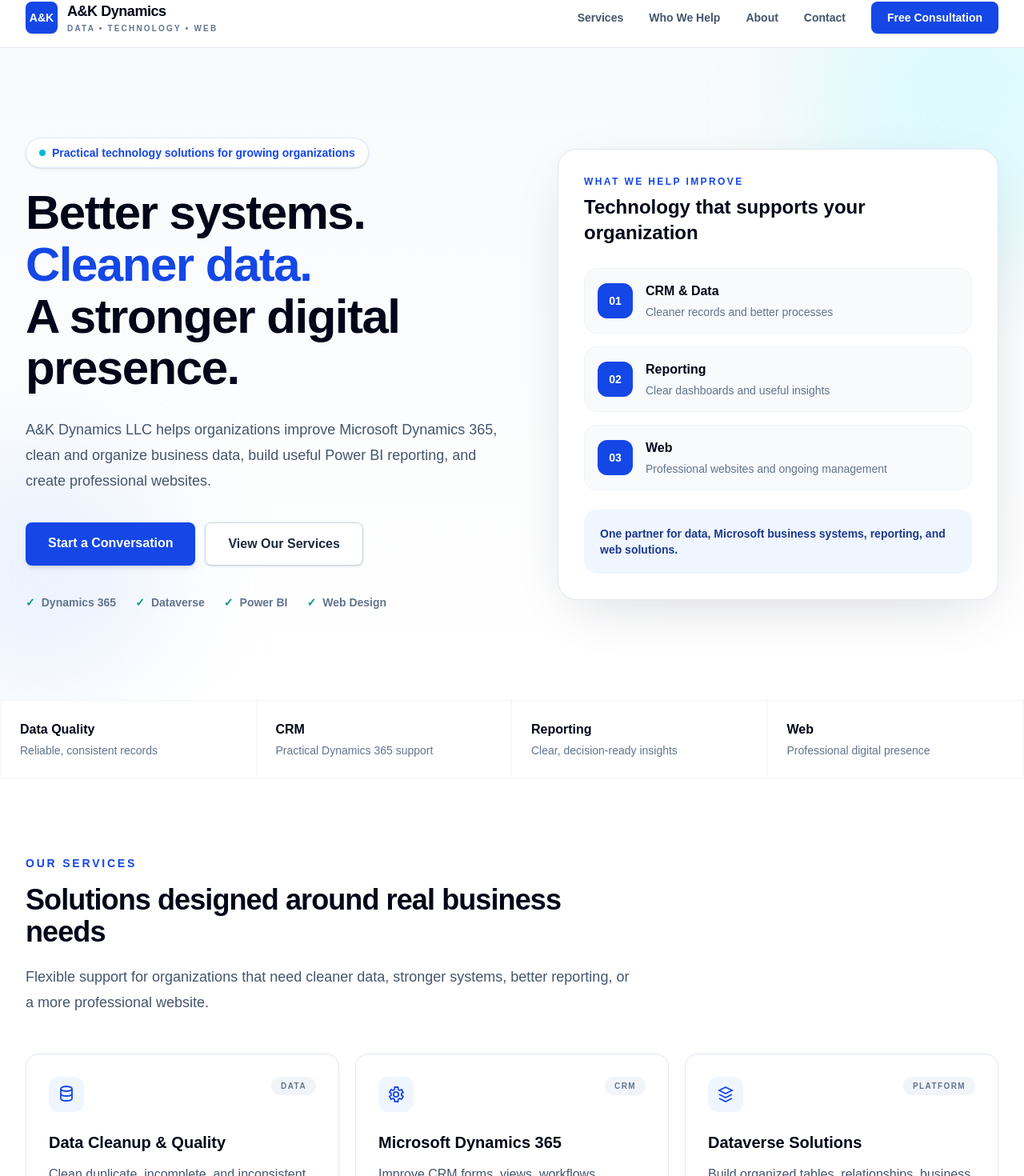
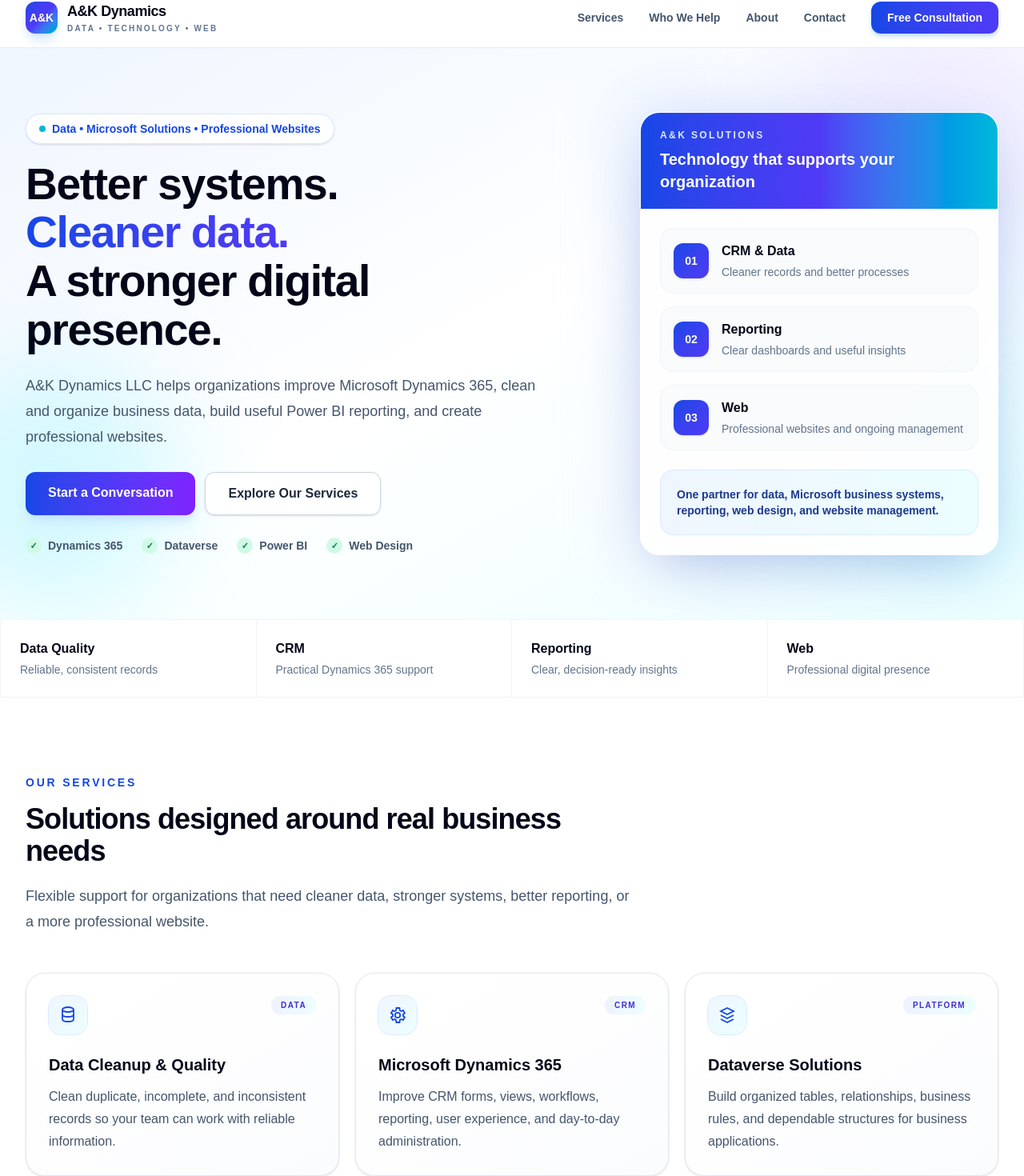
Before and after one commit to kaybim33/ak-dynamics, a Next.js app: page / in a window 1280 px wide. Shown: the part 16-1486 px from the top of the page at 80% size. Built offline with nearby package versions, Linux system fonts and the light colour scheme.

Commit message:
Improve A&K Dynamics website design and colors

```diff
--- a/app/page.tsx
+++ b/app/page.tsx
@@ -122,7 +122,7 @@ export default function Home() {
       <header className="sticky top-0 z-50 border-b border-slate-200/80 bg-white/95 backdrop-blur">
         <div className="mx-auto flex max-w-7xl items-center justify-between px-6 py-4 lg:px-8">
           <a href="#" className="flex items-center gap-3">
-            <div className="flex h-10 w-10 items-center justify-center rounded-lg bg-blue-700 text-sm font-black text-white shadow-sm">
+            <div className="flex h-10 w-10 items-center justify-center rounded-xl bg-gradient-to-br from-blue-700 via-indigo-600 to-cyan-500 text-sm font-black text-white shadow-lg shadow-blue-200/70">
               A&amp;K
             </div>
             <div>
@@ -150,7 +150,7 @@ export default function Home() {
             </a>
             <a
               href="#contact"
-              className="rounded-lg bg-blue-700 px-5 py-2.5 font-bold text-white shadow-sm transition hover:bg-blue-800"
+              className="rounded-xl bg-gradient-to-r from-blue-700 to-indigo-600 px-5 py-2.5 font-bold text-white shadow-md shadow-blue-200 transition hover:-translate-y-0.5 hover:shadow-lg"
             >
               Free Consultation
             </a>
@@ -158,7 +158,7 @@ export default function Home() {
 
           <a
             href="#contact"
-            className="rounded-lg bg-blue-700 px-4 py-2 text-sm font-bold text-white md:hidden"
+            className="rounded-xl bg-gradient-to-r from-blue-700 to-indigo-600 px-4 py-2 text-sm font-bold text-white md:hidden"
           >
             Contact
           </a>
@@ -166,48 +166,48 @@ export default function Home() {
       </header>
 
       {/* Hero */}
-      <section className="relative overflow-hidden border-b border-slate-100 bg-gradient-to-b from-slate-50 to-white">
-        <div className="absolute -right-28 -top-28 h-96 w-96 rounded-full bg-cyan-100/60 blur-3xl" />
-        <div className="absolute -left-28 bottom-0 h-80 w-80 rounded-full bg-blue-100/50 blur-3xl" />
+      <section className="relative overflow-hidden border-b border-slate-100 bg-gradient-to-br from-blue-50 via-white to-cyan-50">
+        <div className="absolute -right-24 -top-24 h-96 w-96 rounded-full bg-violet-200/35 blur-3xl" />
+        <div className="absolute -left-24 bottom-0 h-80 w-80 rounded-full bg-cyan-200/45 blur-3xl" />
 
-        <div className="relative mx-auto grid max-w-7xl items-center gap-14 px-6 py-20 lg:grid-cols-[1.05fr_.95fr] lg:px-8 lg:py-28">
+        <div className="relative mx-auto grid max-w-7xl items-center gap-12 px-6 py-16 lg:grid-cols-[1.12fr_.88fr] lg:px-8 lg:py-20">
           <div>
-            <div className="mb-6 inline-flex items-center gap-2 rounded-full border border-blue-100 bg-white px-4 py-2 text-sm font-bold text-blue-700 shadow-sm">
+            <div className="mb-5 inline-flex items-center gap-2 rounded-full border border-blue-100 bg-white/90 px-4 py-2 text-sm font-bold text-blue-700 shadow-sm">
               <span className="h-2 w-2 rounded-full bg-cyan-500" />
-              Practical technology solutions for growing organizations
+              Data • Microsoft Solutions • Professional Websites
             </div>
 
-            <h1 className="max-w-3xl text-4xl font-black leading-[1.08] tracking-tight text-slate-950 sm:text-5xl lg:text-6xl">
+            <h1 className="max-w-3xl text-4xl font-black leading-[1.1] tracking-tight text-slate-950 sm:text-5xl lg:text-[3.45rem]">
               Better systems.
-              <span className="block text-blue-700">Cleaner data.</span>
+              <span className="block bg-gradient-to-r from-blue-700 via-indigo-600 to-cyan-500 bg-clip-text text-transparent">Cleaner data.</span>
               <span className="block">A stronger digital presence.</span>
             </h1>
 
-            <p className="mt-7 max-w-2xl text-lg leading-8 text-slate-600">
+            <p className="mt-6 max-w-2xl text-lg leading-8 text-slate-600">
               A&amp;K Dynamics LLC helps organizations improve Microsoft
               Dynamics 365, clean and organize business data, build useful
               Power BI reporting, and create professional websites.
             </p>
 
-            <div className="mt-9 flex flex-col gap-3 sm:flex-row">
+            <div className="mt-7 flex flex-col gap-3 sm:flex-row">
               <a
                 href="#contact"
-                className="rounded-lg bg-blue-700 px-7 py-3.5 text-center font-bold text-white shadow-md transition hover:-translate-y-0.5 hover:bg-blue-800"
+                className="rounded-xl bg-gradient-to-r from-blue-700 via-indigo-600 to-violet-600 px-7 py-3.5 text-center font-extrabold text-white shadow-lg shadow-blue-200/70 transition hover:-translate-y-0.5 hover:shadow-xl"
               >
                 Start a Conversation
               </a>
               <a
                 href="#services"
-                className="rounded-lg border border-slate-300 bg-white px-7 py-3.5 text-center font-bold text-slate-800 shadow-sm transition hover:border-blue-300 hover:text-blue-700"
+                className="rounded-xl border border-slate-300 bg-white/90 px-7 py-3.5 text-center font-bold text-slate-800 shadow-sm transition hover:border-blue-300 hover:bg-white hover:text-blue-700"
               >
-                View Our Services
+                Explore Our Services
               </a>
             </div>
 
-            <div className="mt-9 flex flex-wrap gap-x-6 gap-y-3 text-sm font-semibold text-slate-500">
+            <div className="mt-7 flex flex-wrap gap-x-6 gap-y-3 text-sm font-semibold text-slate-600">
               {["Dynamics 365", "Dataverse", "Power BI", "Web Design"].map((item) => (
                 <span key={item} className="flex items-center gap-2">
-                  <span className="text-teal-600">✓</span>
+                  <span className="flex h-5 w-5 items-center justify-center rounded-full bg-emerald-100 text-[11px] font-black text-emerald-700">✓</span>
                   {item}
                 </span>
               ))}
@@ -215,16 +215,15 @@ export default function Home() {
           </div>
 
           {/* Clean capability panel */}
-          <div className="relative">
-            <div className="rounded-3xl border border-slate-200 bg-white p-6 shadow-[0_20px_70px_-25px_rgba(15,23,42,0.20)] sm:p-8">
-              <div className="mb-7">
-                <p className="text-xs font-black uppercase tracking-[0.2em] text-blue-700">
-                  What we help improve
-                </p>
-                <h2 className="mt-2 text-2xl font-black text-slate-950">
-                  Technology that supports your organization
-                </h2>
+          <div className="relative lg:max-w-md lg:justify-self-end">
+            <div className="absolute -inset-5 rounded-[2rem] bg-gradient-to-br from-blue-200/50 via-violet-200/30 to-cyan-200/50 blur-2xl" />
+            <div className="relative overflow-hidden rounded-3xl border border-white bg-white/95 shadow-[0_24px_70px_-25px_rgba(30,64,175,0.35)]">
+              <div className="bg-gradient-to-r from-blue-700 via-indigo-600 to-cyan-500 px-6 py-5 text-white">
+                <p className="text-xs font-black uppercase tracking-[0.2em] text-blue-100">A&amp;K Solutions</p>
+                <h2 className="mt-2 text-xl font-black">Technology that supports your organization</h2>
               </div>
+              <div className="p-6">
+
 
               <div className="space-y-4">
                 {[
@@ -234,9 +233,9 @@ export default function Home() {
                 ].map(([number, title, text]) => (
                   <div
                     key={number}
-                    className="flex items-center gap-4 rounded-2xl border border-slate-100 bg-slate-50 p-4"
+                    className="flex items-center gap-4 rounded-2xl border border-slate-100 bg-slate-50/80 p-4 transition hover:border-blue-100 hover:bg-white hover:shadow-md"
                   >
-                    <div className="flex h-11 w-11 shrink-0 items-center justify-center rounded-xl bg-blue-700 text-sm font-black text-white">
+                    <div className="flex h-11 w-11 shrink-0 items-center justify-center rounded-xl bg-gradient-to-br from-blue-700 to-indigo-600 text-sm font-black text-white shadow-sm">
                       {number}
                     </div>
                     <div>
@@ -247,14 +246,14 @@ export default function Home() {
                 ))}
               </div>
 
-              <div className="mt-6 rounded-2xl bg-blue-50 p-5">
+              <div className="mt-6 rounded-2xl border border-blue-100 bg-gradient-to-r from-blue-50 to-cyan-50 p-5">
                 <p className="text-sm font-bold text-blue-900">
-                  One partner for data, Microsoft business systems, reporting,
-                  and web solutions.
+                  One partner for data, Microsoft business systems, reporting, web design, and website management.
                 </p>
               </div>
             </div>
           </div>
+        </div>
         </div>
       </section>
 
@@ -300,13 +299,13 @@ export default function Home() {
             {services.map((service) => (
               <article
                 key={service.title}
-                className="group rounded-2xl border border-slate-200 bg-white p-7 transition duration-300 hover:-translate-y-1 hover:border-blue-200 hover:shadow-xl"
+                className="group relative overflow-hidden rounded-3xl border border-slate-200 bg-gradient-to-br from-white to-slate-50/60 p-7 shadow-sm transition duration-300 hover:-translate-y-1.5 hover:border-blue-200 hover:shadow-2xl"
               >
                 <div className="flex items-start justify-between gap-4">
-                  <div className="flex h-11 w-11 items-center justify-center rounded-xl bg-blue-50 text-blue-700">
+                  <div className="flex h-12 w-12 items-center justify-center rounded-2xl bg-gradient-to-br from-blue-50 to-cyan-50 text-blue-700 ring-1 ring-blue-100">
                     <Icon name={service.icon} />
                   </div>
-                  <span className="rounded-full bg-slate-100 px-3 py-1 text-[10px] font-black tracking-[0.14em] text-slate-500">
+                  <span className="rounded-full bg-gradient-to-r from-indigo-50 to-cyan-50 px-3 py-1 text-[10px] font-black tracking-[0.14em] text-indigo-700">
                     {service.label}
                   </span>
                 </div>
@@ -323,7 +322,7 @@ export default function Home() {
       </section>
 
       {/* Industries */}
-      <section id="industries" className="border-y border-slate-100 bg-slate-50 py-20 lg:py-24">
+      <section id="industries" className="border-y border-slate-100 bg-gradient-to-br from-slate-50 via-blue-50/40 to-cyan-50/50 py-20 lg:py-24">
         <div className="mx-auto max-w-7xl px-6 lg:px-8">
           <div className="grid gap-12 lg:grid-cols-[.85fr_1.15fr] lg:items-center">
             <div>
@@ -343,9 +342,9 @@ export default function Home() {
               {industries.map((industry) => (
                 <div
                   key={industry}
-                  className="flex items-center gap-3 rounded-xl border border-slate-200 bg-white px-5 py-4 shadow-sm"
+                  className="flex items-center gap-3 rounded-2xl border border-white bg-white/90 px-5 py-4 shadow-sm transition hover:-translate-y-1 hover:shadow-lg"
                 >
-                  <span className="flex h-7 w-7 shrink-0 items-center justify-center rounded-full bg-teal-50 text-sm font-black text-teal-700">
+                  <span className="flex h-8 w-8 shrink-0 items-center justify-center rounded-xl bg-gradient-to-br from-cyan-100 to-blue-100 text-sm font-black text-blue-700">
                     ✓
                   </span>
                   <span className="font-bold text-slate-800">{industry}</span>
@@ -374,7 +373,7 @@ export default function Home() {
               ["02", "Build & Improve", "We clean, configure, design, develop, or optimize the solution that fits your needs."],
               ["03", "Support", "We provide a clear handoff and can continue supporting your data, systems, reporting, or website."],
             ].map(([number, title, text]) => (
-              <div key={number} className="rounded-2xl border border-slate-200 p-7">
+              <div key={number} className="relative overflow-hidden rounded-3xl border border-slate-200 bg-white p-7 shadow-sm transition hover:-translate-y-1 hover:shadow-lg">
                 <p className="text-sm font-black tracking-[0.18em] text-blue-700">
                   {number}
                 </p>
@@ -388,8 +387,22 @@ export default function Home() {
         </div>
       </section>
 
+      {/* Color CTA */}
+      <section className="px-6 pb-20 lg:px-8 lg:pb-24">
+        <div className="relative mx-auto max-w-7xl overflow-hidden rounded-3xl bg-gradient-to-r from-blue-700 via-indigo-600 to-violet-600 px-7 py-10 text-white shadow-2xl shadow-blue-200 sm:px-10 lg:flex lg:items-center lg:justify-between lg:px-12">
+          <div className="absolute -right-16 -top-16 h-56 w-56 rounded-full bg-cyan-400/20 blur-2xl" />
+          <div className="relative max-w-2xl">
+            <p className="text-sm font-black uppercase tracking-[0.2em] text-cyan-200">Ready to improve your organization?</p>
+            <h2 className="mt-3 text-3xl font-black tracking-tight sm:text-4xl">Let’s turn your next technology challenge into a practical solution.</h2>
+          </div>
+          <a href="#contact" className="relative mt-7 inline-flex rounded-xl bg-white px-7 py-3.5 font-extrabold text-blue-800 shadow-lg transition hover:-translate-y-0.5 hover:bg-cyan-50 lg:mt-0">
+            Request a Free Consultation
+          </a>
+        </div>
+      </section>
+
       {/* About */}
-      <section id="about" className="bg-slate-950 py-20 text-white lg:py-24">
+      <section id="about" className="bg-gradient-to-br from-slate-950 via-blue-950 to-indigo-950 py-20 text-white lg:py-24">
         <div className="mx-auto grid max-w-7xl gap-12 px-6 lg:grid-cols-[1.1fr_.9fr] lg:items-center lg:px-8">
           <div>
             <p className="text-sm font-black uppercase tracking-[0.2em] text-cyan-300">
@@ -416,7 +429,7 @@ export default function Home() {
             </div>
           </div>
 
-          <div className="rounded-2xl border border-white/10 bg-white/[0.05] p-7 sm:p-8">
+          <div className="rounded-3xl border border-white/10 bg-white/[0.07] p-7 shadow-2xl backdrop-blur sm:p-8">
             <p className="text-xs font-black uppercase tracking-[0.18em] text-cyan-300">
               Founder
             </p>
@@ -451,7 +464,7 @@ export default function Home() {
       </section>
 
       {/* Contact */}
-      <section id="contact" className="bg-slate-50 py-20 lg:py-24">
+      <section id="contact" className="bg-gradient-to-br from-slate-50 via-white to-blue-50 py-20 lg:py-24">
         <div className="mx-auto max-w-7xl px-6 lg:px-8">
           <div className="grid gap-12 lg:grid-cols-[.8fr_1.2fr]">
             <div>
@@ -499,7 +512,7 @@ export default function Home() {
                     Phone
                   </p>
                   <p className="mt-1 font-bold text-slate-950">
-                    (816) 915-9221
+                    +1 (816) 915-9221
                   </p>
                 </a>
               </div>
@@ -512,8 +525,14 @@ export default function Home() {
             <form
               action="https://formspree.io/f/maqrzrqa"
               method="POST"
-              className="rounded-2xl border border-slate-200 bg-white p-7 shadow-lg sm:p-9"
+              className="relative overflow-hidden rounded-3xl border border-slate-200 bg-white p-7 shadow-xl sm:p-9"
             >
+              <div className="absolute inset-x-0 top-0 h-1.5 bg-gradient-to-r from-blue-600 via-indigo-500 to-cyan-500" />
+              <div className="mb-7">
+                <h3 className="text-2xl font-black text-slate-950">Request a free consultation</h3>
+                <p className="mt-2 text-sm leading-6 text-slate-500">Share a few details about what you need and we’ll get back to you.</p>
+              </div>
+
               <div className="grid gap-5 md:grid-cols-2">
                 <div>
                   <label htmlFor="name" className="mb-2 block text-sm font-bold text-slate-700">
@@ -634,7 +653,7 @@ export default function Home() {
 
               <button
                 type="submit"
-                className="mt-6 w-full rounded-lg bg-blue-700 px-8 py-4 text-base font-extrabold text-white shadow-md transition hover:bg-blue-800"
+                className="mt-6 w-full rounded-xl bg-gradient-to-r from-blue-700 via-indigo-600 to-violet-600 px-8 py-4 text-base font-extrabold text-white shadow-lg shadow-blue-200 transition hover:-translate-y-0.5 hover:shadow-xl"
               >
                 Request a Free Consultation
               </button>
@@ -652,7 +671,7 @@ export default function Home() {
         <div className="mx-auto flex max-w-7xl flex-col justify-between gap-7 px-6 md:flex-row md:items-center lg:px-8">
           <div>
             <div className="flex items-center gap-3">
-              <div className="flex h-9 w-9 items-center justify-center rounded-lg bg-blue-700 text-xs font-black text-white">
+              <div className="flex h-10 w-10 items-center justify-center rounded-xl bg-gradient-to-br from-blue-700 via-indigo-600 to-cyan-500 text-xs font-black text-white shadow-md">
                 A&amp;K
               </div>
               <div>
```
